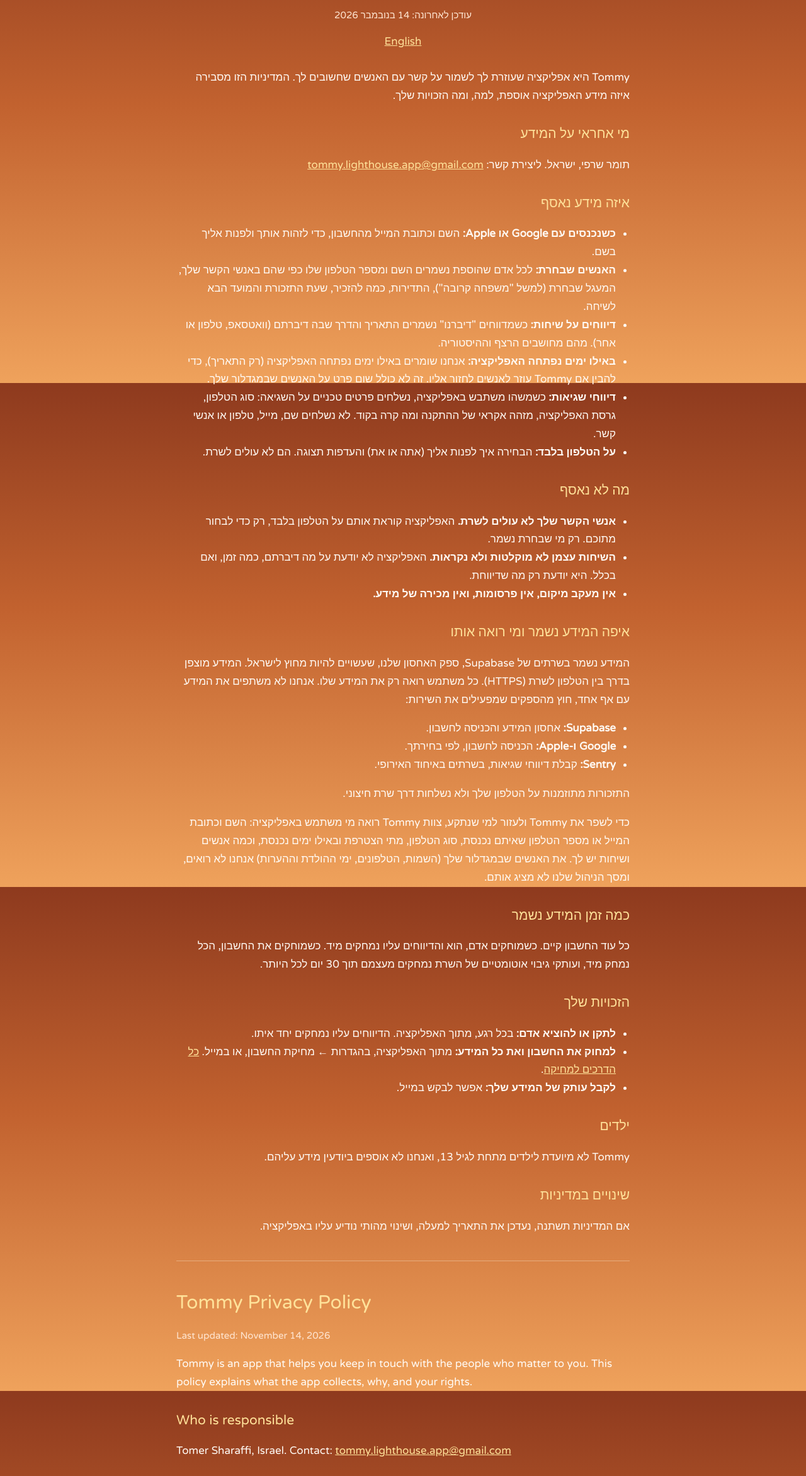
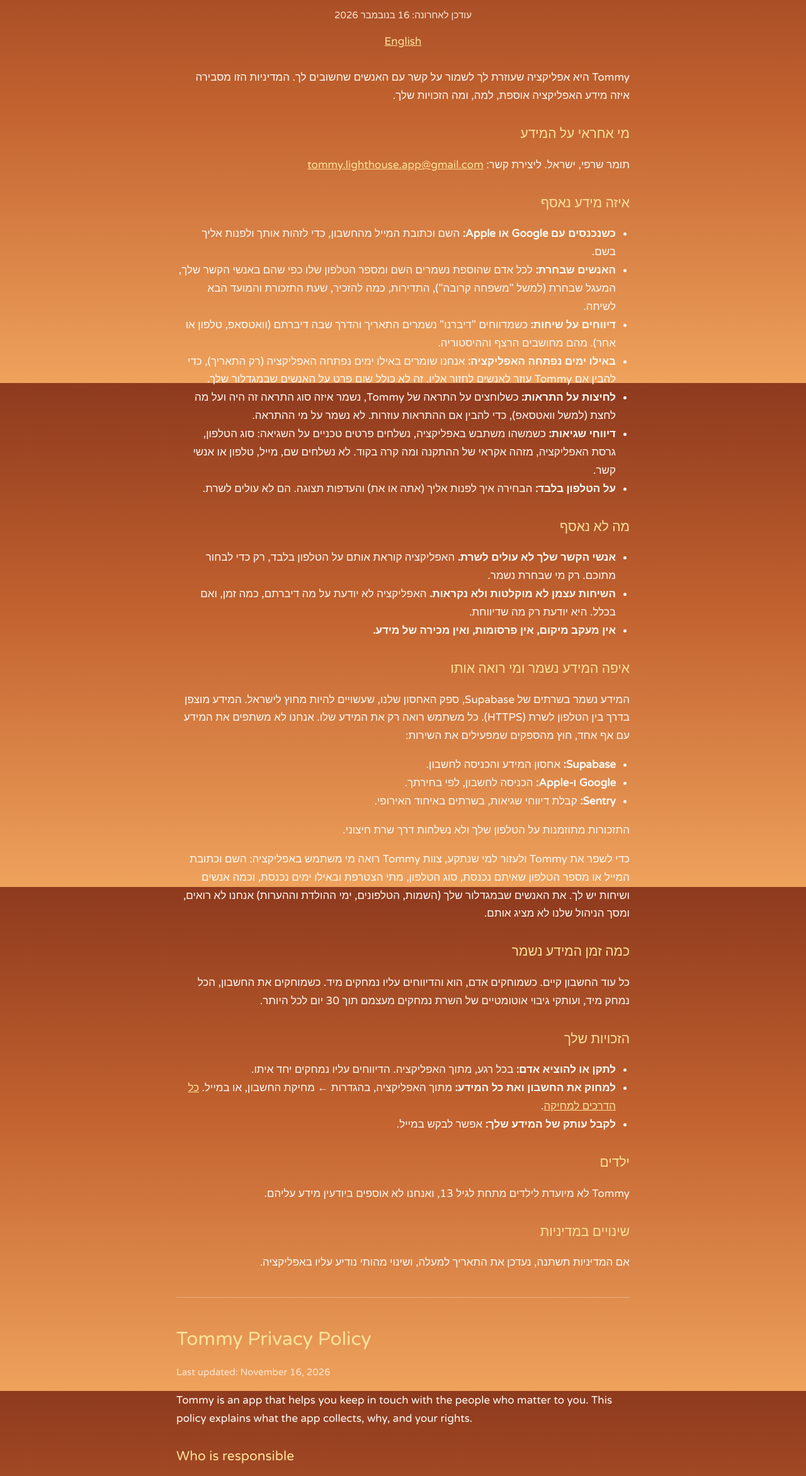
Before and after one commit to tomersharaffi-dot/tommy-site, a plain HTML site: page privacy.html in a window 1280 px wide. Shown: the part 192-2535 px from the top of the page at 63% size. Drawn offline with Linux system fonts and the light colour scheme.

Commit message:
Privacy: taps on notifications (kind and what was tapped, never who)

```diff
--- a/privacy.html
+++ b/privacy.html
@@ -14,7 +14,7 @@
     <header>
       <img src="icon.png" alt="Tommy">
       <h1>מדיניות הפרטיות של Tommy</h1>
-      <p class="muted">עודכן לאחרונה: 14 בנובמבר 2026</p>
+      <p class="muted">עודכן לאחרונה: 16 בנובמבר 2026</p>
       <div class="lang"><a href="#en">English</a></div>
     </header>
 
@@ -29,6 +29,7 @@
       <li><strong>האנשים שבחרת:</strong> לכל אדם שהוספת נשמרים השם ומספר הטלפון שלו כפי שהם באנשי הקשר שלך, המעגל שבחרת (למשל "משפחה קרובה"), התדירות, כמה להזכיר, שעת התזכורת והמועד הבא לשיחה.</li>
       <li><strong>דיווחים על שיחות:</strong> כשמדווחים "דיברנו" נשמרים התאריך והדרך שבה דיברתם (וואטסאפ, טלפון או אחר). מהם מחושבים הרצף וההיסטוריה.</li>
       <li><strong>באילו ימים נפתחה האפליקציה:</strong> אנחנו שומרים באילו ימים נפתחה האפליקציה (רק התאריך), כדי להבין אם Tommy עוזר לאנשים לחזור אליו. זה לא כולל שום פרט על האנשים שבמגדלור שלך.</li>
+      <li><strong>לחיצות על התראות:</strong> כשלוחצים על התראה של Tommy, נשמר איזה סוג התראה זה היה ועל מה לחצת (למשל וואטסאפ), כדי להבין אם ההתראות עוזרות. לא נשמר על מי ההתראה.</li>
       <li><strong>דיווחי שגיאות:</strong> כשמשהו משתבש באפליקציה, נשלחים פרטים טכניים על השגיאה: סוג הטלפון, גרסת האפליקציה, מזהה אקראי של ההתקנה ומה קרה בקוד. לא נשלחים שם, מייל, טלפון או אנשי קשר.</li>
       <li><strong>על הטלפון בלבד:</strong> הבחירה איך לפנות אליך (אתה או את) והעדפות תצוגה. הם לא עולים לשרת.</li>
     </ul>
@@ -70,7 +71,7 @@
 
     <section id="en" dir="ltr">
       <h1>Tommy Privacy Policy</h1>
-      <p class="muted">Last updated: November 14, 2026</p>
+      <p class="muted">Last updated: November 16, 2026</p>
 
       <p>Tommy is an app that helps you keep in touch with the people who matter to you. This policy explains what the app collects, why, and your rights.</p>
 
@@ -83,6 +84,7 @@
         <li><strong>The people you choose:</strong> for each person you add, their name and phone number as they appear in your contacts, the circle you chose (for example "close family"), the frequency, how much to remind, the reminder time and the next date to talk.</li>
         <li><strong>Talk reports:</strong> when you report "we talked", the date and the way you talked (WhatsApp, phone or other). Your streaks and history are calculated from these.</li>
         <li><strong>The days you opened the app:</strong> we keep which days the app was opened (the date only), to understand whether Tommy helps people come back to it. This includes nothing about the people in your lighthouse.</li>
+        <li><strong>Taps on notifications:</strong> when you tap a Tommy notification, we keep which kind of notification it was and what you tapped (for example WhatsApp), to understand whether notifications help. We do not keep who the notification was about.</li>
         <li><strong>Error reports:</strong> when something goes wrong in the app, technical details about the error are sent: the phone model, the app version, a random install ID and what happened in the code. No name, email, phone number or contacts are sent.</li>
         <li><strong>On your phone only:</strong> how the app addresses you and display preferences. These are not uploaded.</li>
       </ul>
```
